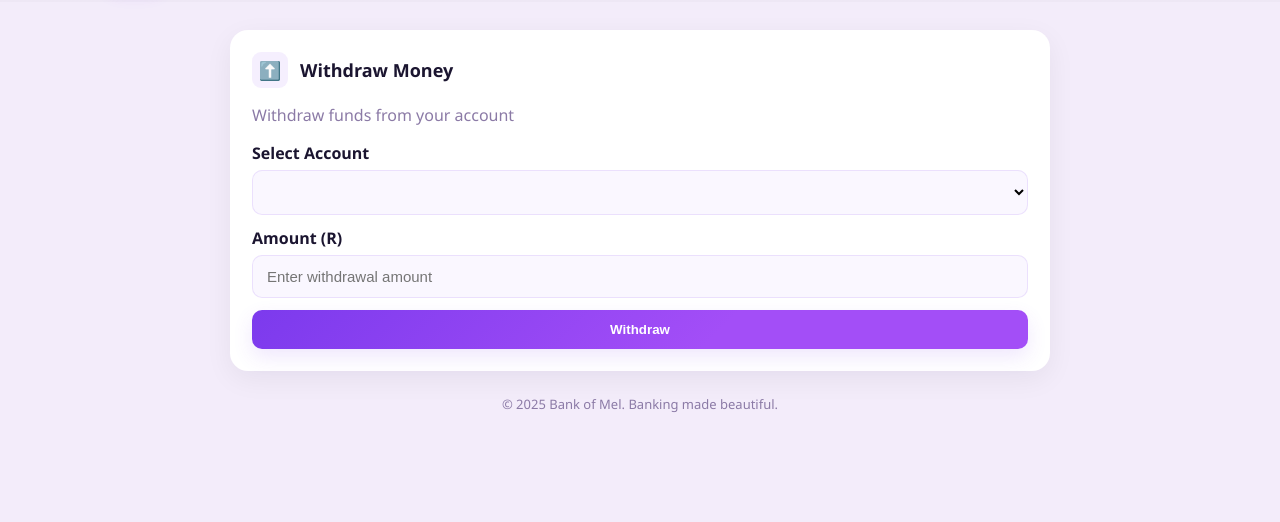
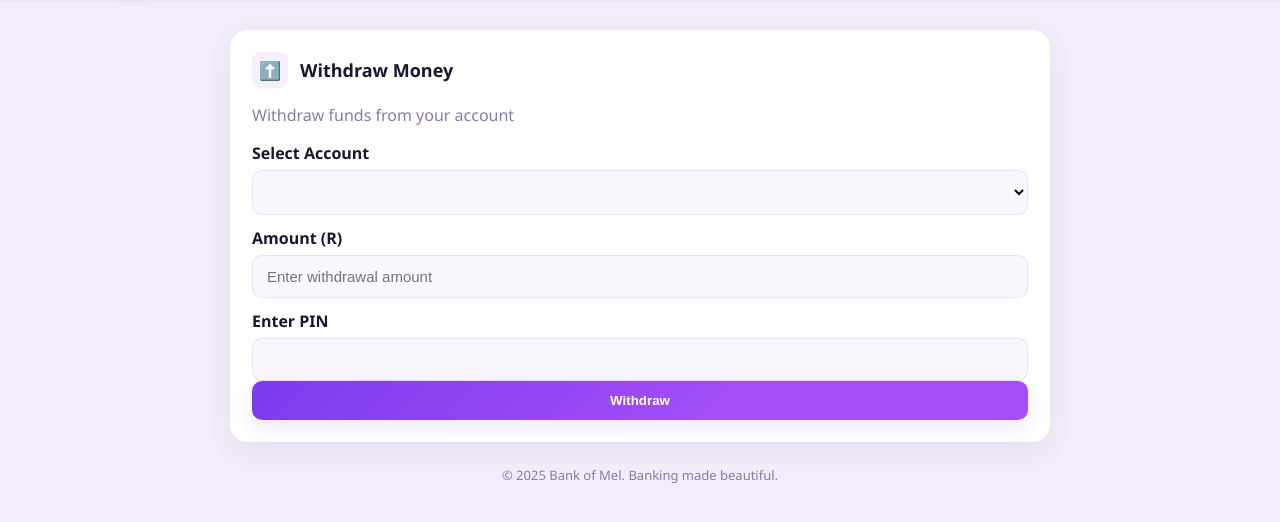
Before and after one commit to AnandiKiva/Bank-Of-Mel, a plain HTML site: page withdraw.html in a window 1280 px wide. Shown: the part 84-606 px from the top of the page. Drawn offline with Linux system fonts and the light colour scheme.

Commit message:
Add PIN input field to withdrawal form

```diff
--- a/withdraw.html
+++ b/withdraw.html
@@ -40,6 +40,11 @@
           <input id="withdrawAmount" type="number" step="0.01" placeholder="Enter withdrawal amount" required>
         </label>
 
+        <label>
+  <div class="label">Enter PIN</div>
+  <input id="withdrawPIN" type="password" maxlength="4" required"
+        </label>
+
         <div style="grid-column:1/-1">
           <button type="submit" class="btn-primary full">Withdraw</button>
         </div>
```
